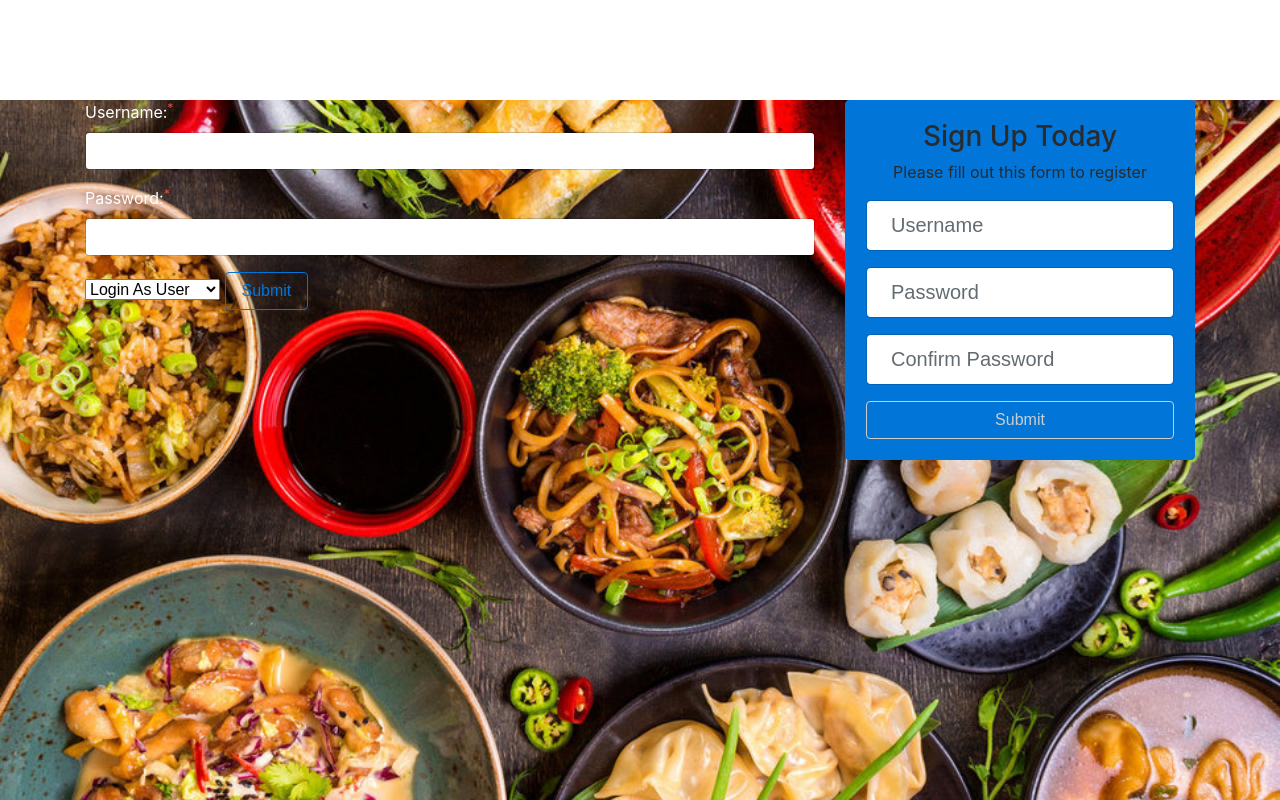
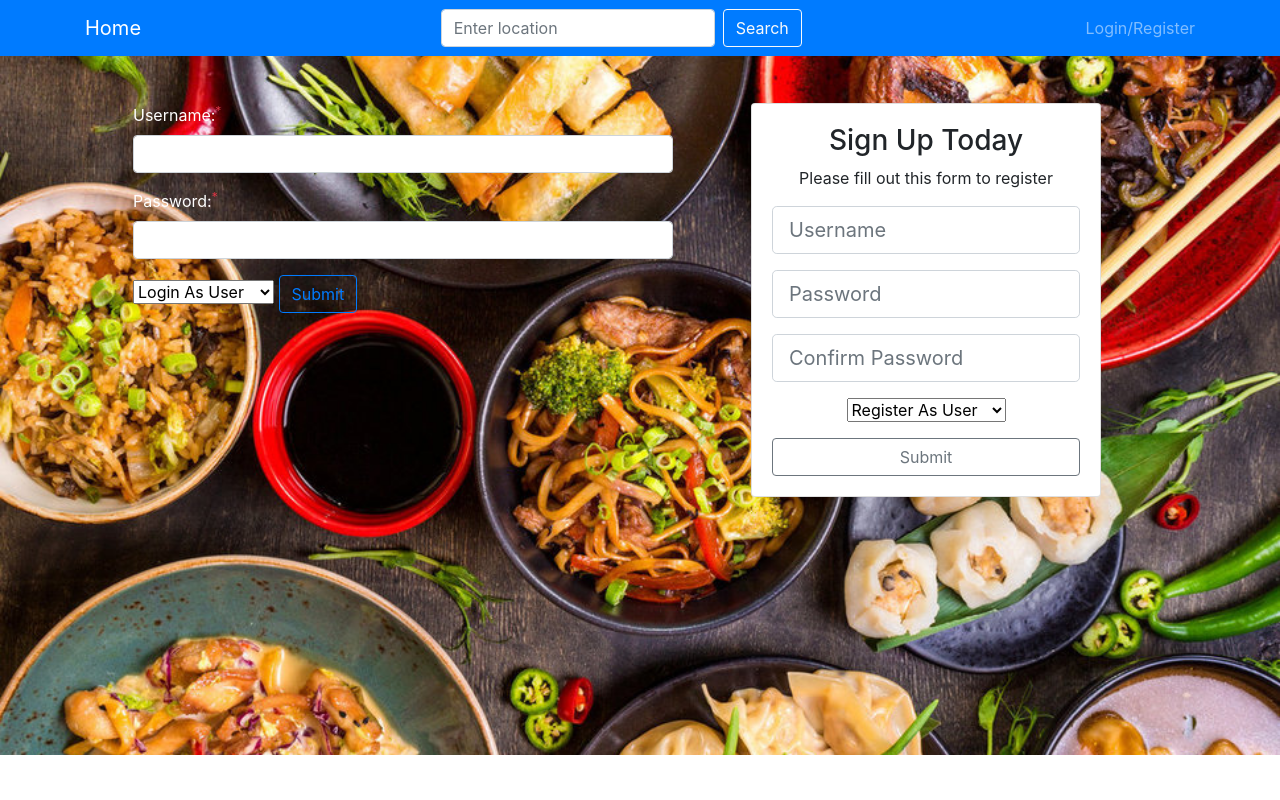
Before and after one commit to moyamanuel/davis-food-proj, a PHP site: page /loginUI.php in a window 1280 px wide. Run offline with PHP 8.4, Linux system fonts and the light colour scheme.

Commit message:
updating login UI

```diff
--- a/assets/css/style.css
+++ b/assets/css/style.css
@@ -1,13 +1,12 @@
-body {
-    margin-top: 100px;
-}
-
 #home-section {
   background: url("../img/home.jpg") no-repeat center top fixed;
   background-size: cover;
   background-attachment: fixed;
   min-height: 700px; }
 
+#login-section {
+  margin-top: 55px;
+}
 
 .footer {
     position: absolute;
--- a/loginUI.php
+++ b/loginUI.php
@@ -4,20 +4,19 @@
   <meta charset="UTF-8">
   <meta name="viewport" content="width=device-width, initial-scale=1.0">
   <meta http-equiv="X-UA-Compatible" content="ie=edge">
-  <link rel="stylesheet" href="assets/css/font-awesome.min.css">
-  <link rel="stylesheet" href="assets/css/bootstrap.css">
+  <link rel="stylesheet" href="https://maxcdn.bootstrapcdn.com/bootstrap/4.0.0/css/bootstrap.min.css" integrity="sha384-Gn5384xqQ1aoWXA+058RXPxPg6fy4IWvTNh0E263XmFcJlSAwiGgFAW/dAiS6JXm" crossorigin="anonymous">
   <link rel="stylesheet" href="assets/css/style.css">
   <title>LoopLAB</title>
 </head>
 <body>
-
+<?php require_once('assets/includes/header.html') ?>
   <!-- HOME SECTION -->
-  <section id="home-section">
+  <section>
     <div class="dark-overlay">
-      <div class="home-inner">
-        <div class="container">
+      <div id="home-section" class="home-inner">
+        <div  class="container" id="login-section">
           <div class="row">
-            <div class="col-sm-8" text-white>
+            <div class="col-sm-6 text-white m-5" >
               <form method="post" action=""  onsubmit="return validate(this)">
                 <div class="form-group text-white">
                     <label>Username:<sup class="text-danger">*</sup></label>
@@ -37,9 +36,9 @@
                 </form><br>
 
             </div>
-            <div class="col-md-4">
+            <div class="col-md-4 mt-5">
               <div class="card card-primary card-form text-center">
-                <div class="card-block">
+                <div class="card-body">
                   <h3>Sign Up Today</h3>
                   <p>Please fill out this form to register</p>
                   <form>
@@ -51,6 +50,12 @@
                     </div>
                     <div class="form-group">
                       <input type="password" name="password2" class="form-control form-control-lg" placeholder="Confirm Password">
+                    </div>
+                    <div class="form-group">
+                      <select name="select_box">
+                         <option value="0">Register As User</option>
+                         <option value="1">Register As Donor</option>
+                    </select>
                     </div>
                     <input type="submit" value="Submit" class="btn btn-outline-secondary btn-block">
                   </form>
```
